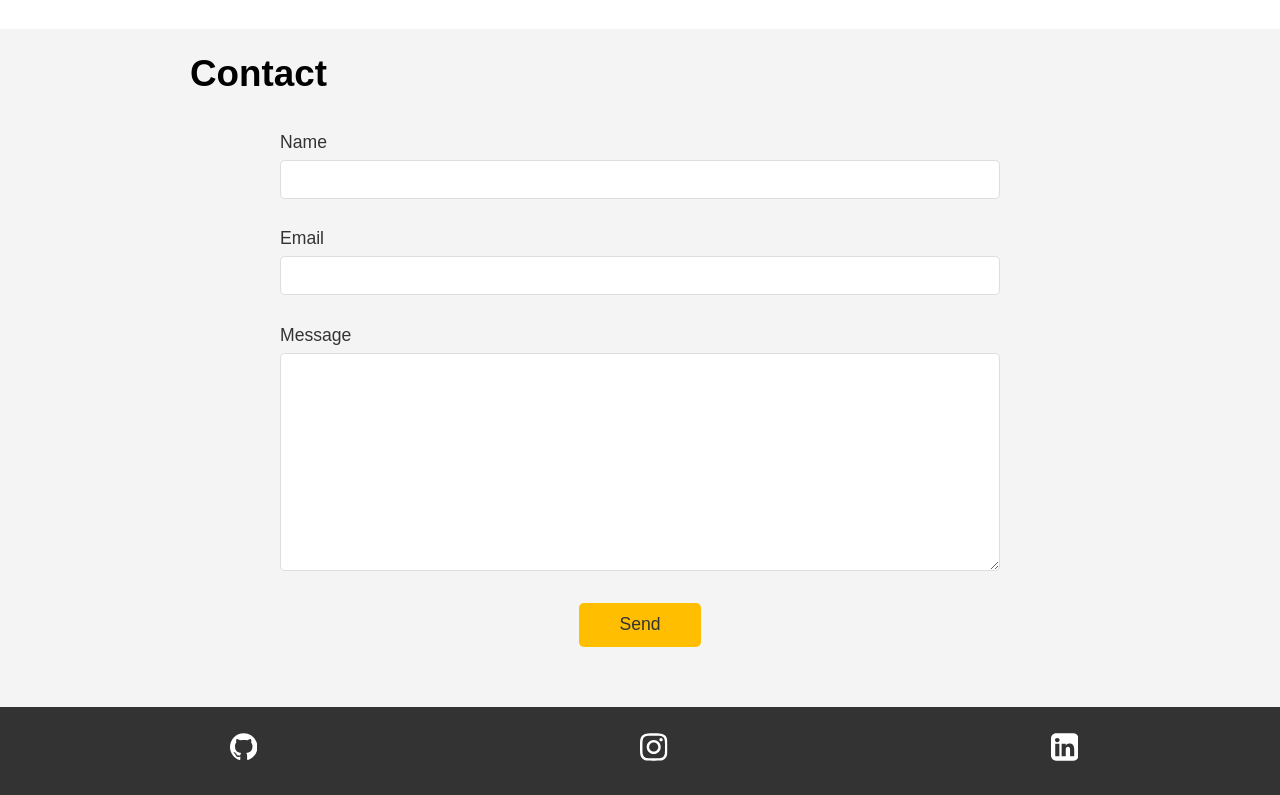
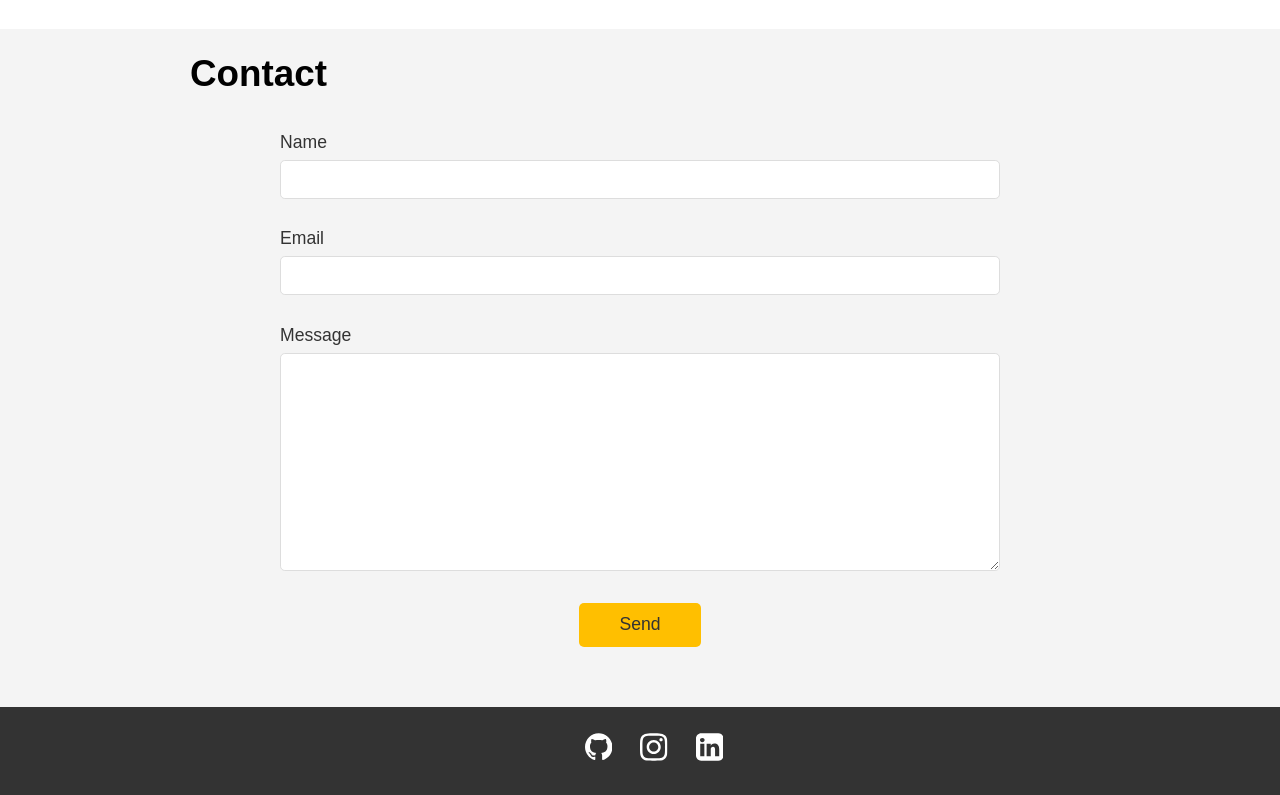
Before and after one commit to NickBlomberg/nickblomberg.com, a website: page index.html in a window 1280 px wide. Shown: the part 1728-2523 px from the top of the page. Drawn offline with nearby package versions, Linux system fonts and the light colour scheme; files that its build step writes are made by us from their sources.

Commit message:
Fix footer layout applying mobile layout to widescreen

```diff
--- a/sass/sections/_footer.scss
+++ b/sass/sections/_footer.scss
@@ -12,10 +12,14 @@ footer {
     #social ul {
         display: flex;
         flex-direction: row;
-        justify-content: space-around;
+        justify-content: center;
 
         li {
             margin-left: 1.75rem;
+        }
+
+        @media #{$mq-mobile} {
+            justify-content: space-around;
         }
     }
 
```
